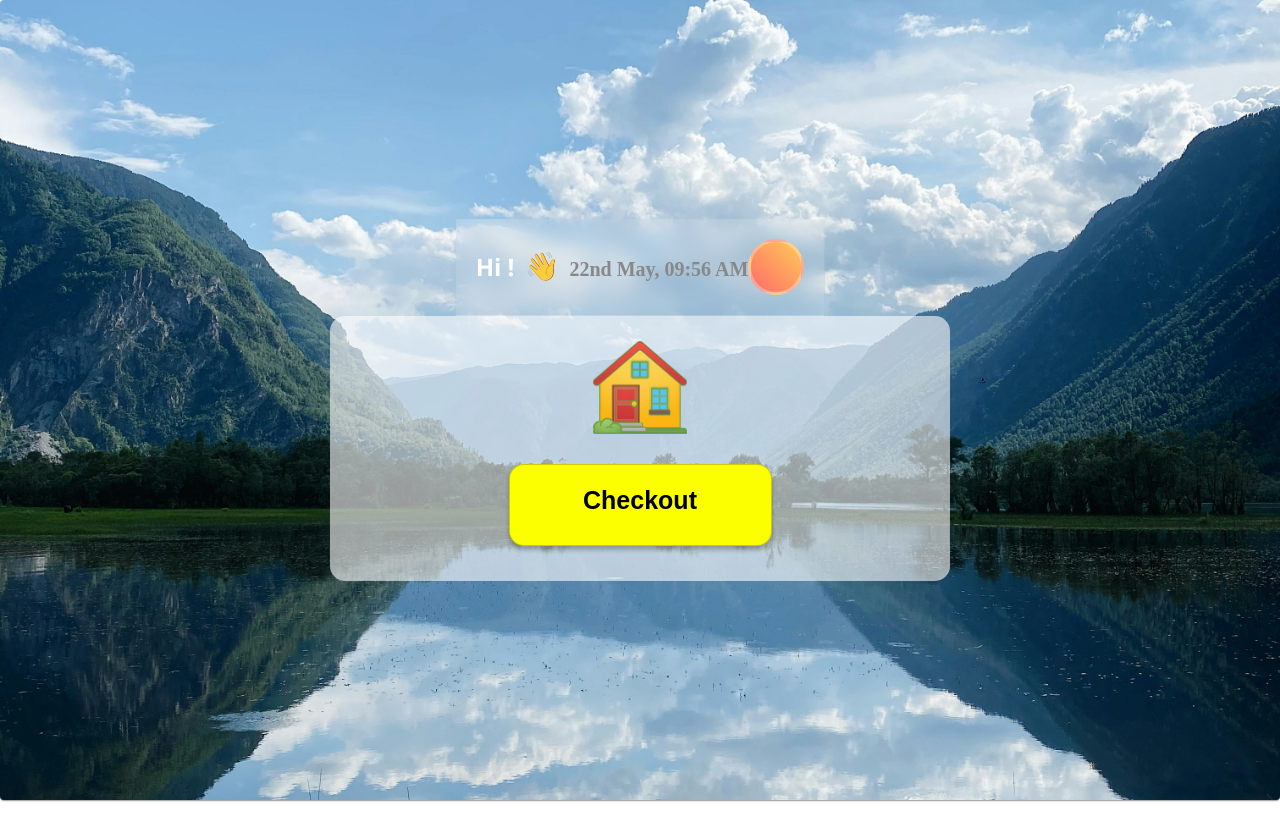
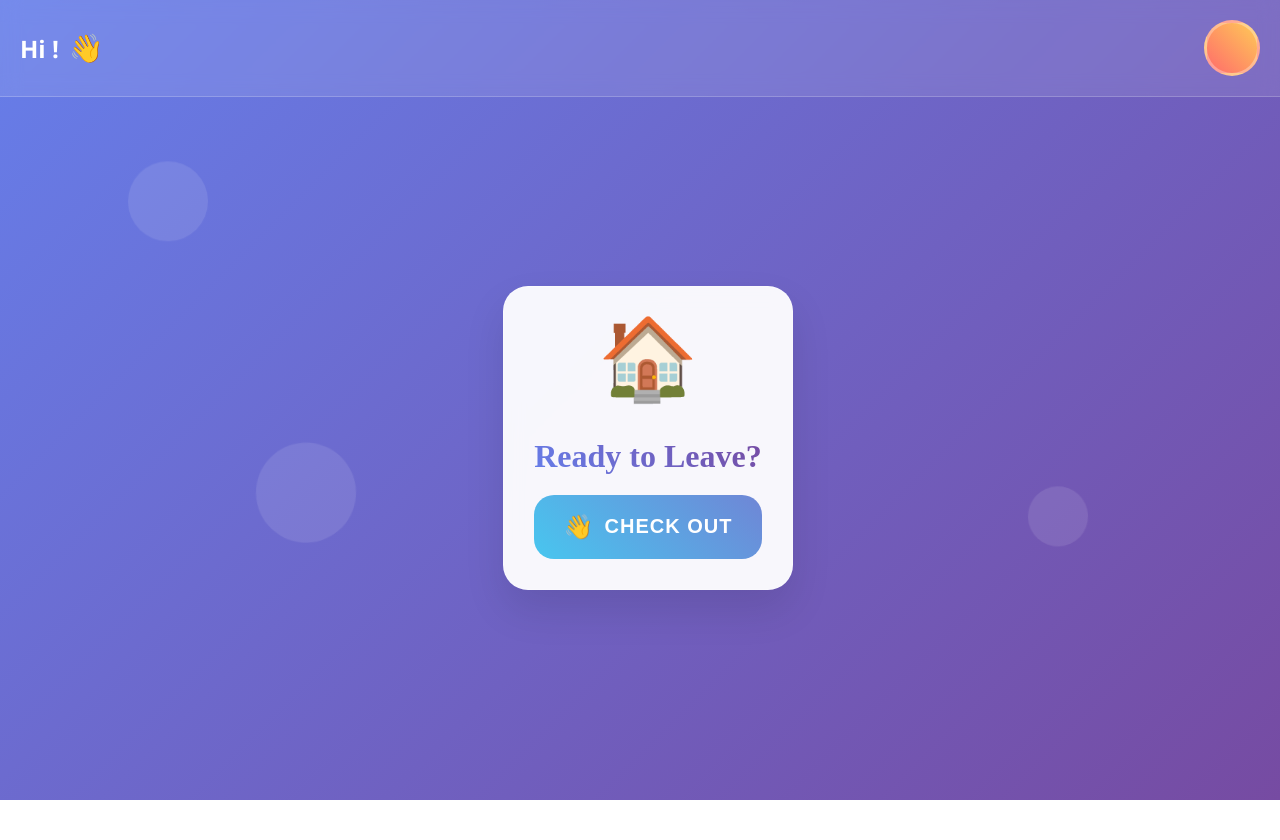
Before and after one commit to SachinthaNimesh/Student-Management-Web-App, a React (Vite) app in the folder web/: page /checkout in a window 1280 px wide. Shown: the top 840 px of the page. Before the commit the page ends 816 px from the top, so only its background shows below. Built offline with nearby package versions, Linux system fonts and the light colour scheme.

Commit message:
fix: enhance UI with animated gradient backgrounds and improve header positioning

```diff
--- a/web/components/Header.tsx
+++ b/web/components/Header.tsx
@@ -1,5 +1,4 @@
 import React, { useEffect } from "react";
-import RealTimeClock from "../components/RealTimeClock";
 import { getStudentById } from "../api/studentService";
 import { Student } from "../types/student";
 import ProfilePictureMale from "../assets/profile_male.png";
@@ -16,8 +15,13 @@ const headerStyles = {
     background: "rgba(255,255,255,0.1)",
     backdropFilter: "blur(10px)",
     borderBottom: "1px solid rgba(255,255,255,0.2)",
-    position: "relative" as const,
-    zIndex: 2,
+    position: "fixed" as const, // changed from "relative"
+    top: 0,
+    left: 0,
+    width: "100vw", // ensure full width
+    zIndex: 1000,   // increased zIndex for overlay
+    boxSizing: "border-box" as const,
+    marginBottom: 20,
   },
   greeting: {
     display: "flex",
@@ -35,11 +39,6 @@ const headerStyles = {
     fontSize: 28,
     animation: "wave 2s ease-in-out infinite",
     display: "inline-block",
-  },
-  datetime: {
-    fontSize: 14,
-    color: "rgba(255,255,255,0.8)",
-    marginTop: 5,
   },
   profilePic: {
     width: 50,
@@ -103,9 +102,6 @@ const Header: React.FC = () => {
         <span style={headerStyles.wave} role="img" aria-label="wave">
           👋
         </span>
-        <div style={headerStyles.datetime}>
-          <RealTimeClock />
-        </div>
       </div>
       <div style={headerStyles.profilePic}>
         {student?.gender === "Male" || student?.gender === "Female" ? (
--- a/web/pages/CheckInScreen.tsx
+++ b/web/pages/CheckInScreen.tsx
@@ -1,8 +1,6 @@
 import { useState, useEffect } from "react";
 import { useNavigate } from "react-router-dom";
 import { postCheckinById } from "../api/attendanceService";
-import { GOOGLE_API_KEY } from "../config/config";
-import axios from "axios";
 import { getStudentDataFromBridge } from "../api/bridgingService";
 
 // Extracted minimal CSS-in-JS for the design
@@ -48,6 +46,7 @@ const styles = {
     WebkitBackgroundClip: "text",
     WebkitTextFillColor: "transparent",
     backgroundClip: "text",
+    alignItem: "flex-start",
   },
   locationInfo: {
     display: "flex",
@@ -91,77 +90,6 @@ const CheckInScreen = () => {
     month: "",
     fullDate: "",
   });
-  const [userLocation, setUserLocation] = useState<string | null>(null);
-
-  const reverseGeocode = async (latitude: number, longitude: number) => {
-    try {
-      if (!GOOGLE_API_KEY) {
-        throw new Error(
-          "Please provide a valid Google API key in your .env file"
-        );
-      }
-
-      interface GeocodeResponse {
-        status: string;
-        results: { formatted_address: string }[];
-      }
-
-      const response = await axios.get<GeocodeResponse>(
-        `https://maps.googleapis.com/maps/api/geocode/json?latlng=${latitude},${longitude}&key=${GOOGLE_API_KEY}`
-      );
-
-      if (response.data.status === "OK" && response.data.results.length > 0) {
-        return response.data.results[0].formatted_address;
-      } else {
-        throw new Error(`Geocoding API error: ${response.data.status}`);
-      }
-    } catch (error) {
-      console.error("Geocoding error:", error);
-      return "Address lookup failed";
-    }
-  };
-
-  useEffect(() => {
-    let isMounted = true;
-
-    const fetchLocationWithRetry = async () => {
-      try {
-        const studentData = await getStudentDataFromBridge();
-        let latitude = 0;
-        let longitude = 0;
-        if (
-          studentData &&
-          typeof studentData.latitude === "number" &&
-          typeof studentData.longitude === "number"
-        ) {
-          latitude = studentData.latitude;
-          longitude = studentData.longitude;
-        }
-        let address = "";
-        if (latitude !== 0 || longitude !== 0) {
-          address = await reverseGeocode(latitude, longitude);
-        }
-        if (isMounted) {
-          setUserLocation(
-            address && address !== "Address lookup failed"
-              ? address
-              : `Lat: ${latitude}, Lng: ${longitude}`
-          );
-        }
-      } catch (error) {
-        if (isMounted) {
-          console.error("Error fetching location from bridge. Details:", error);
-          setUserLocation("Failed to fetch location");
-        }
-      }
-    };
-
-    fetchLocationWithRetry();
-
-    return () => {
-      isMounted = false;
-    };
-  }, []);
 
   const navigate = useNavigate();
 
@@ -249,7 +177,7 @@ const CheckInScreen = () => {
       </div>
       {/* Main Card */}
       <div style={styles.card}>
-        <h2 style={styles.title}>Ready to Check In?</h2>
+        <h2 style={styles.title}>Check In</h2>
         <div style={styles.locationInfo}>
           <div style={styles.infoRow}>
             <span style={styles.icon}>🕐</span>
@@ -260,12 +188,6 @@ const CheckInScreen = () => {
           <div style={styles.infoRow}>
             <span style={styles.icon}>📅</span>
             <span style={styles.infoText}>{currentDateTime.fullDate}</span>
-          </div>
-          <div style={styles.infoRow}>
-            <span style={styles.icon}>📍</span>
-            <span style={styles.infoText}>
-              {userLocation || "Waiting for location..."}
-            </span>
           </div>
         </div>
         <button
--- a/web/pages/CheckOutScreen.tsx
+++ b/web/pages/CheckOutScreen.tsx
@@ -1,54 +1,109 @@
-import React, { useState, useEffect } from "react";
+import React, { useState } from "react";
 import { useNavigate } from "react-router-dom";
 import { postCheckoutById } from "../api/attendanceService";
-import checkoutImage from "../assets/checkout.png";
 import { getStudentDataFromBridge } from "../api/bridgingService";
 
+// Floating animation keyframes for inline style
+const floatKeyframes = `
+@keyframes float {
+  0%, 100% { transform: translateY(0px) rotate(0deg); }
+  33% { transform: translateY(-20px) rotate(5deg); }
+  66% { transform: translateY(10px) rotate(-3deg); }
+}
+@keyframes bounce {
+  0%, 100% { transform: translateY(0px); }
+  50% { transform: translateY(-10px); }
+}
+@keyframes spin {
+  from { transform: rotate(0deg); }
+  to { transform: rotate(360deg); }
+}
+`;
+
 const styles = {
-  flexBox: {
-    padding: "10px",
-    paddingTop: "25px",
-    paddingBottom: "25px",
-    backgroundColor: "rgba(255, 255, 255, 0.6)",
-    width: "calc(100% - 60px)",
-    maxWidth: "600px",
-    borderRadius: "15px",
+  background: {
+    position: "fixed" as const,
+    top: 0,
+    left: 0,
+    width: "100vw",
+    height: "100vh",
+    zIndex: -1,
+    background: "linear-gradient(135deg, #667eea 0%, #764ba2 100%)",
+    overflow: "hidden",
+  },
+  floating: (w: number, h: number, top?: string, left?: string, right?: string, bottom?: string, delay?: string) => ({
+    position: "absolute" as const,
+    borderRadius: "50%",
+    background: "rgba(255,255,255,0.1)",
+    width: w,
+    height: h,
+    top,
+    left,
+    right,
+    bottom,
+    animation: `float 6s ease-in-out infinite${delay ? ` ${delay}` : ""}`,
+    animationDelay: delay,
+  }),
+  mainContent: {
+    flex: 1,
+    padding: "30px 20px",
     display: "flex",
     flexDirection: "column" as const,
+    gap: "30px",
     alignItems: "center",
-    gap: "20px",
+    justifyContent: "center",
+    minHeight: "100vh",
+    zIndex: 1,
+  },
+  card: {
+    background: "rgba(255,255,255,0.95)",
+    borderRadius: 25,
+    padding: 30,
+    boxShadow: "0 20px 40px rgba(0,0,0,0.1)",
+    backdropFilter: "blur(10px)",
+    border: "1px solid rgba(255,255,255,0.3)",
+    transition: "all 0.3s ease",
+    textAlign: "center" as const,
+    maxWidth: 400,
     margin: "0 auto",
   },
-  image: {
-    width: "93.66px",
-    height: "93.65px",
+  houseIcon: {
+    fontSize: 80,
+    marginBottom: 20,
+    animation: "bounce 2s ease-in-out infinite",
+  },
+  title: {
+    fontSize: 32,
+    fontWeight: 700,
+    color: "#2c3e50",
+    marginBottom: 20,
+    background: "linear-gradient(45deg, #667eea, #764ba2)",
+    WebkitBackgroundClip: "text",
+    WebkitTextFillColor: "transparent",
+    backgroundClip: "text",
   },
   btn: {
-    padding: "10px",
-    margin: "10px",
-    height: "82px",
-    width: "263px",
-    backgroundColor: "#fbff00",
-    border: "1px solid rgba(0, 0, 0, 0.2)",
-    borderRadius: "15px",
-    boxShadow: "0px 4px 4px rgba(0, 0, 0, 0.25)",
+    width: "100%",
+    padding: 18,
+    border: "none",
+    borderRadius: 20,
+    fontSize: 20,
+    fontWeight: 600,
+    cursor: "pointer",
+    background: "linear-gradient(45deg, #48c6ef, #6f86d6)",
+    color: "white",
+    textTransform: "uppercase" as const,
+    letterSpacing: 1,
+    transition: "all 0.3s ease",
+    marginTop: 10,
     display: "flex",
     alignItems: "center",
     justifyContent: "center",
-    cursor: "pointer",
     outline: "none",
   },
   btnDisabled: {
     cursor: "not-allowed",
     opacity: 0.6,
-  },
-  text: {
-    fontSize: "25px",
-    color: "#000",
-    marginBottom: "10px",
-    textAlign: "center" as const,
-    fontFamily: "Poppins, sans-serif",
-    fontWeight: "bold",
   },
   spinner: {
     width: "24px",
@@ -58,41 +113,11 @@ const styles = {
     borderRadius: "50%",
     animation: "spin 1s linear infinite",
   },
-  "@keyframes spin": {
-    from: { transform: "rotate(0deg)" },
-    to: { transform: "rotate(360deg)" },
-  },
 };
 
 const CheckOutScreen: React.FC = () => {
   const [loading, setLoading] = useState(false);
-  const [userLocation, setUserLocation] = useState<string | null>(null);
-  // const [latitude, setLatitude] = useState<number | null>(null);
-  // const [longitude, setLongitude] = useState<number | null>(null);
   const navigate = useNavigate();
-
-  useEffect(() => {
-    const fetchLocationFromBridge = async () => {
-      try {
-        const studentData = await getStudentDataFromBridge();
-        let latitude = 0;
-        let longitude = 0;
-        if (studentData && typeof studentData.latitude === "number" && typeof studentData.longitude === "number") {
-          latitude = studentData.latitude;
-          longitude = studentData.longitude;
-          setUserLocation(`Lat: ${latitude}, Lng: ${longitude}`);
-        } else {
-          console.error("Student location data is not available or invalid.");
-          setUserLocation(null);
-        }
-      } catch (error) {
-        console.error("Error fetching location from bridge:", error);
-        setUserLocation("Failed to fetch location");
-      }
-    };
-
-    fetchLocationFromBridge();
-  }, []);
 
   const handleButtonAnimation = (
     event: React.MouseEvent<HTMLButtonElement>
@@ -134,13 +159,18 @@ const CheckOutScreen: React.FC = () => {
   };
 
   return (
-    <div style={styles.flexBox}>
-      <img src={checkoutImage} alt="Checkout" style={styles.image} />
-      {userLocation && (
-        <div style={{ ...styles.text, fontWeight: "normal", fontSize: "18px" }}>
-          {userLocation}
+    <div style={{ position: "relative", minHeight: "100vh", width: "100vw", overflowX: "hidden" }}>
+      {/* Floating background animation */}
+      <style>{floatKeyframes}</style>
+      <div style={styles.background}>
+        <div style={styles.floating(80, 80, "20%", "10%", undefined, undefined, "0s")}></div>
+        <div style={styles.floating(60, 60, "60%", undefined, "15%", undefined, "2s")}></div>
+        <div style={styles.floating(100, 100, undefined, "20%", undefined, "30%", "4s")}></div>
       </div>
-      )}
+      <div style={styles.mainContent}>
+        <div style={styles.card}>
+          <div style={styles.houseIcon}>🏠</div>
+          <h2 style={styles.title}>Ready to Leave?</h2>
           <button
             style={{
               ...styles.btn,
@@ -152,9 +182,14 @@ const CheckOutScreen: React.FC = () => {
             {loading ? (
               <div style={styles.spinner}></div>
             ) : (
-          <span style={styles.text}>Checkout</span>
+              <>
+                <span style={{ fontSize: 24, marginRight: 10 }}>👋</span>
+                <span>Check Out</span>
+              </>
             )}
           </button>
+        </div>
+      </div>
     </div>
   );
 };
--- a/web/src/App.tsx
+++ b/web/src/App.tsx
@@ -1,4 +1,3 @@
-import { Paper } from "@mui/material";
 import Header from "../components/Header";
 import CheckInScreen from "../pages/CheckInScreen";
 import { BrowserRouter as Router, Route, Routes } from "react-router-dom";
@@ -8,36 +7,94 @@ import CheckOutScreen from "../pages/CheckOutScreen";
 import Welcome from "../pages/Welcome";
 import Feedback from "../pages/Feedback";
 import CheckOutGreeting from "../pages/CheckOutGreeting";
-import BackgroundImage from "../assets/bg2.jpg";
 function PaperWrapper({ children }: { children: React.ReactNode }) {
   return (
     <div
       style={{
-        display: "flex",
-        justifyContent: "center",
-        alignItems: "center",
-        height: "100vh",
+        position: "relative",
+        minHeight: "100vh",
+        width: "100vw",
+        overflowX: "hidden",
       }}
     >
-      <Paper
+      {/* Animated Gradient Background */}
+      <div
+        style={{
+          position: "fixed",
+          top: 0,
+          left: 0,
+          width: "100vw",
+          height: "100vh",
+          zIndex: -1,
+          background: "linear-gradient(135deg, #667eea 0%, #764ba2 100%)",
+        }}
+      >
+        <div
+          style={{
+            position: "absolute",
+            width: 80,
+            height: 80,
+            top: "20%",
+            left: "10%",
+            borderRadius: "50%",
+            background: "rgba(255,255,255,0.1)",
+            animation: "float 6s ease-in-out infinite",
+            animationDelay: "0s",
+          }}
+        />
+        <div
+          style={{
+            position: "absolute",
+            width: 60,
+            height: 60,
+            top: "60%",
+            right: "15%",
+            borderRadius: "50%",
+            background: "rgba(255,255,255,0.1)",
+            animation: "float 6s ease-in-out infinite",
+            animationDelay: "2s",
+          }}
+        />
+        <div
+          style={{
+            position: "absolute",
+            width: 100,
+            height: 100,
+            bottom: "30%",
+            left: "20%",
+            borderRadius: "50%",
+            background: "rgba(255,255,255,0.1)",
+            animation: "float 6s ease-in-out infinite",
+            animationDelay: "4s",
+          }}
+        />
+        {/* Keyframes for floating animation */}
+        <style>
+          {`
+            @keyframes float {
+              0%, 100% { transform: translateY(0px) rotate(0deg); }
+              33% { transform: translateY(-20px) rotate(5deg); }
+              66% { transform: translateY(10px) rotate(-3deg); }
+            }
+          `}
+        </style>
+      </div>
+      {/* Main Content */}
+      <div
         style={{
           flex: 1,
-          backgroundImage: `url(${BackgroundImage})`,
-          backgroundSize: "cover",
-          backgroundPosition: "center",
-          width: "100vw", // Full width of the screen
-          height: "100vh", // Full height of the screen
-          position: "absolute",
-          top: "0", // Align to the top
-          left: "0", // Align to the left
+          minHeight: "100vh",
+          width: "100vw",
           display: "flex",
           justifyContent: "center",
           alignItems: "center",
           flexDirection: "column",
+          position: "relative",
+          zIndex: 1,
         }}
       >
         {children}
-      </Paper>
+      </div>
     </div>
   );
 }
```
Lines whose indentation alone changed are shown as unchanged.
